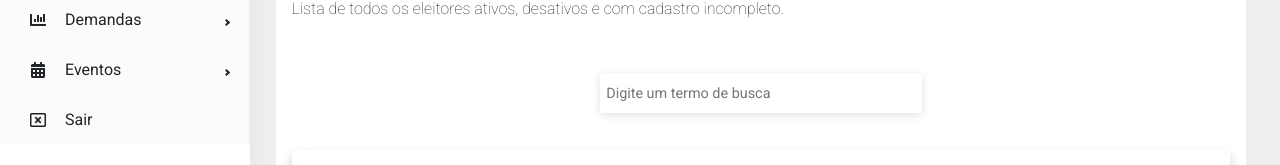
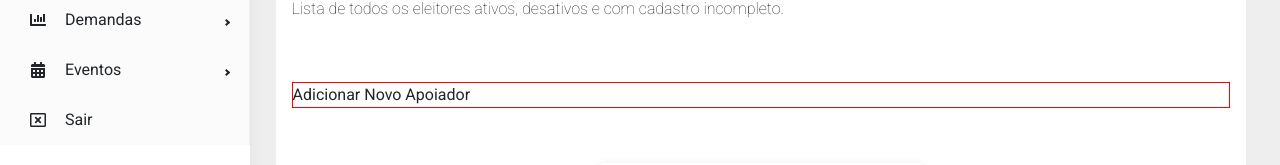
Before and after one commit to gustavofaquim/sisparla-frontend, a React (Vite) app: page /apoiadores in a window 1280 px wide. Shown: the part 145-310 px from the top of the page. Built offline with nearby package versions, Linux system fonts and the light colour scheme; no server answers.

Commit message:
style: ajustes gerais na tela

```diff
--- a/src/components/ApoiadoresList.jsx
+++ b/src/components/ApoiadoresList.jsx
@@ -6,6 +6,7 @@ import { Link } from "react-router-dom";
 
 
 import "../styles/components/apoiadores-list.sass";
+
 
 
 const ApoiadoresList = () => {
@@ -53,7 +54,9 @@ const ApoiadoresList = () => {
             <h1 className='title-page'>Listagem de Apoiadores</h1>
             <h2 className='subtitle-page'>Lista de todos os eleitores ativos, desativos e com cadastro incompleto.</h2>
 
-
+            <div className='novo-apoiador'>
+             Adicionar Novo Apoiador
+            </div>
             <div className="filtro-busca">
                 <div>
                     <input type="text" placeholder="Digite um termo de busca" value={termoBusca} onChange={(e) => setTermoBusca(e.target.value)}/>
--- a/src/styles/components/apoiadores-list.sass
+++ b/src/styles/components/apoiadores-list.sass
@@ -3,6 +3,10 @@
 
 .listagem-apoiadores
     @include mixins.paginas
+
+    .novo-apoiador
+        margin-top: 4rem
+        border: 1px solid red
 
     table
         margin-top: 2rem
```
